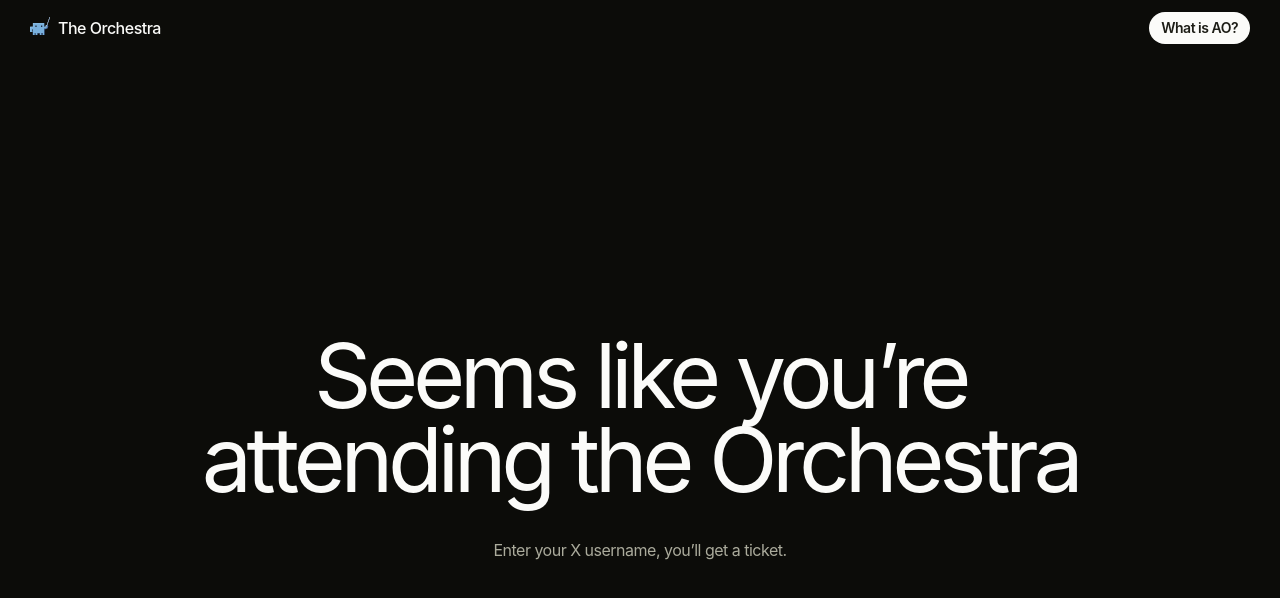
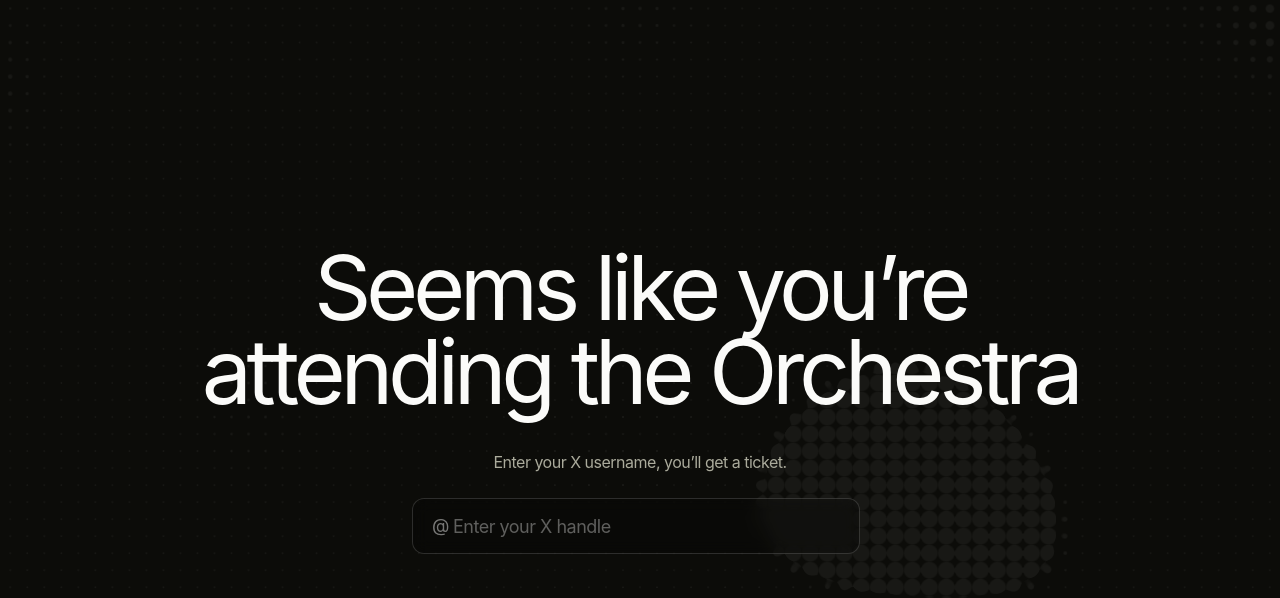
Before and after one commit to JAYATIAHUJA/ao-card-generator, a Next.js app: page / in a window 1280 px wide. Shown: the top 598 px of the page. Built offline with nearby package versions, Linux system fonts and the light colour scheme.

Commit message:
feat: add Orchestra card entry flow

```diff
--- a/package.json
+++ b/package.json
@@ -10,6 +10,7 @@
     "geist": "1.7.0",
     "lucide-react": "^0.563.0",
     "next": "16.2.11",
+    "ogl": "^1.0.11",
     "react": "19.2.3",
     "react-dom": "19.2.3"
   },
--- a/src/app/layout.tsx
+++ b/src/app/layout.tsx
@@ -1,10 +1,9 @@
 import type { Metadata } from "next";
 import { GeistSans } from "geist/font/sans";
 import "./globals.css";
-import { Header } from "../components/Header";
 
 export const metadata: Metadata = { title: "The Orchestra", description: "Show us what you're building.", icons: { icon: "/favicon.svg" } };
 
 export default function RootLayout({ children }: Readonly<{ children: React.ReactNode }>) {
-  return <html lang="en" className={GeistSans.variable}><body className="bg-[oklch(0.153_0.006_107.1)] font-sans tracking-[-0.5px] text-[oklch(0.988_0.003_106.5)]"><Header />{children}</body></html>;
+  return <html lang="en" className={GeistSans.variable}><body className="bg-[oklch(0.153_0.006_107.1)] font-sans tracking-[-0.5px] text-[oklch(0.988_0.003_106.5)]">{children}</body></html>;
 }
--- a/src/app/page.tsx
+++ b/src/app/page.tsx
@@ -1,14 +1,33 @@
+"use client";
+
+import { ChromaticWaves } from "../components/ChromaticWaves";
+import { ArrowRight } from "lucide-react";
+import { useState } from "react";
+
 export default function Home() {
+  const [handle, setHandle] = useState("");
+  const validHandle = /^[A-Za-z0-9_]{5,15}$/.test(handle) && !handle.toLowerCase().includes("admin");
+
   return (
-    <main className="min-h-[100dvh]">
-      <section className="mx-auto grid min-h-[100dvh] w-[calc(100%-2rem)] place-items-center text-center sm:w-[calc(100%-4rem)] lg:w-[calc(100%-60px)]">
-        <div className="w-full translate-y-12">
+    <main className="relative min-h-[100dvh] overflow-hidden">
+      <ChromaticWaves />
+      <section className="relative z-10 mx-auto grid min-h-[100dvh] w-[calc(100%-2rem)] place-items-center text-center sm:w-[calc(100%-4rem)] lg:w-[calc(100%-60px)]">
+        <div className="w-full">
           <h1 className="mx-auto w-full max-w-[1000px] text-balance text-center text-[clamp(42px,7vw,96px)] font-normal leading-[0.94] tracking-[-0.06em] text-[oklch(0.988_0.003_106.5)]">
             Seems like you’re attending the Orchestra
           </h1>
           <p className="mt-9 text-base font-normal leading-6 tracking-[-0.5px] text-[oklch(0.737_0.021_106.9)]">
             Enter your X username, you’ll get a ticket.
           </p>
+          <div className="mx-auto mt-6 flex h-14 w-fit max-w-full overflow-visible items-center gap-2 text-lg">
+            <div className="relative h-full w-[min(28rem,calc(100vw-2rem))] shrink-0">
+            <span className="pointer-events-none absolute inset-y-0 left-5 z-10 flex items-center text-white/45">@</span>
+            <input value={handle} onChange={(event) => setHandle(event.target.value.replace(/^@/, ""))} maxLength={15} aria-label="X username" autoCapitalize="none" autoCorrect="off" spellCheck={false} className="h-full w-full rounded-xl border border-white/15 bg-black/20 py-3 pl-10 pr-5 text-white outline-none backdrop-blur-sm placeholder:text-white/35 transition focus:border-white/35 focus:ring-2 focus:ring-white/25 focus:ring-offset-2 focus:ring-offset-[oklch(0.153_0.006_107.1)]" placeholder="Enter your X handle" />
+            </div>
+            <div className={`h-14 shrink-0 overflow-visible transition-[width] duration-300 ease-out ${validHandle ? "w-14" : "w-0"}`}>
+              <button type="button" aria-label="Continue" className={`grid h-14 w-14 place-items-center rounded-xl bg-[oklch(0.93_0.007_106.5)] text-[oklch(0.228_0.013_107.4)] transition-transform duration-300 ease-out hover:bg-white active:scale-95 ${validHandle ? "scale-100" : "scale-0"}`}><ArrowRight size={22} strokeWidth={1.8} /></button>
+            </div>
+          </div>
         </div>
       </section>
     </main>
--- /dev/null
+++ b/src/components/ChromaticWaves.tsx
@@ -0,0 +1,44 @@
+"use client";
+
+import { Camera, Mesh, Plane, Program, Renderer, RenderTarget } from "ogl";
+import { useEffect, useRef } from "react";
+
+const vertex = `#version 300 es
+in vec2 position; in vec2 uv; out vec2 vUv;
+void main(){vUv=uv;gl_Position=vec4(position,0.,1.);}`;
+
+const fragment = `#version 300 es
+precision mediump float;
+uniform float uTime; uniform vec2 uResolution; out vec4 color; in vec2 vUv;
+vec3 mod289(vec3 x){return x-floor(x*(1./289.))*289.;}
+vec4 mod289(vec4 x){return x-floor(x*(1./289.))*289.;}
+vec4 permute(vec4 x){return mod289(((x*34.)+1.)*x);}
+vec4 inv(vec4 r){return 1.79284291400159-.85373472095314*r;}
+float noise(vec3 v){const vec2 C=vec2(1./6.,1./3.);const vec4 D=vec4(0.,.5,1.,2.);vec3 i=floor(v+dot(v,C.yyy));vec3 x0=v-i+dot(i,C.xxx);vec3 g=step(x0.yzx,x0.xyz),l=1.-g;vec3 i1=min(g,l.zxy),i2=max(g,l.zxy);vec3 x1=x0-i1+C.xxx,x2=x0-i2+C.yyy,x3=x0-D.yyy;i=mod289(i);vec4 p=permute(permute(permute(i.z+vec4(0.,i1.z,i2.z,1.))+i.y+vec4(0.,i1.y,i2.y,1.))+i.x+vec4(0.,i1.x,i2.x,1.));vec3 ns=.142857*D.wyz-D.xzx;vec4 j=p-49.*floor(p*ns.z*ns.z),x_=floor(j*ns.z),y_=floor(j-7.*x_);vec4 x=x_*ns.x+ns.yyyy,y=y_*ns.x+ns.yyyy,h=1.-abs(x)-abs(y),b0=vec4(x.xy,y.xy),b1=vec4(x.zw,y.zw),s0=floor(b0)*2.+1.,s1=floor(b1)*2.+1.,sh=-step(h,vec4(0.)),a0=b0.xzyw+s0.xzyw*sh.xxyy,a1=b1.xzyw+s1.xzyw*sh.zzww;vec3 p0=vec3(a0.xy,h.x),p1=vec3(a0.zw,h.y),p2=vec3(a1.xy,h.z),p3=vec3(a1.zw,h.w);vec4 n=inv(vec4(dot(p0,p0),dot(p1,p1),dot(p2,p2),dot(p3,p3)));p0*=n.x;p1*=n.y;p2*=n.z;p3*=n.w;vec4 m=max(.6-vec4(dot(x0,x0),dot(x1,x1),dot(x2,x2),dot(x3,x3)),0.);m*=m;return 42.*dot(m*m,vec4(dot(p0,x0),dot(p1,x1),dot(p2,x2),dot(p3,x3)));}
+void main(){float a=uResolution.x/max(uResolution.y,1.);vec2 uv=(vUv-.5)*vec2(a,1.)+.5;float n=abs(noise(vec3(uv*1.8,uTime*.5)));float gridScale=47.;vec2 cell=fract(uv*gridScale)-.5;float radius=clamp(pow(n,7.)+0.1,0.,1.)*.5;float aa=fwidth(length(cell))+.002;float dotMask=1.-smoothstep(radius-aa,radius+aa,length(cell));color=vec4(vec3(1.),dotMask*.34);}`;
+
+export function ChromaticWaves() {
+  const ref = useRef<HTMLDivElement>(null);
+  useEffect(() => {
+    const el = ref.current;
+    if (!el) return;
+    const renderer = new Renderer({ dpr: Math.min(devicePixelRatio || 1, 2), alpha: true });
+    const gl = renderer.gl;
+    gl.canvas.style.display = "block";
+    gl.canvas.style.width = "100%";
+    gl.canvas.style.height = "100%";
+    el.appendChild(gl.canvas);
+    const camera = new Camera(gl, { near: 0.1, far: 100 });
+    camera.orthographic({ left: -1, right: 1, bottom: -1, top: 1, near: 0.1, far: 100 });
+    const target = new RenderTarget(gl);
+    const program = new Program(gl, { vertex, fragment, uniforms: { uTime: { value: 0 }, uResolution: { value: [1, 1] } } });
+    const mesh = new Mesh(gl, { geometry: new Plane(gl, { width: 2, height: 2 }), program });
+    let frame = 0;
+    const resize = () => { renderer.setSize(el.clientWidth, el.clientHeight); program.uniforms.uResolution.value = [gl.canvas.width, gl.canvas.height]; };
+    const observer = new ResizeObserver(resize); observer.observe(el); resize();
+    const tick = (time: number) => { program.uniforms.uTime.value = time * 0.001; renderer.render({ scene: mesh, camera, target }); renderer.render({ scene: mesh, camera }); frame = requestAnimationFrame(tick); };
+    frame = requestAnimationFrame(tick);
+    return () => { cancelAnimationFrame(frame); observer.disconnect(); gl.canvas.remove(); };
+  }, []);
+  return <div ref={ref} aria-hidden="true" className="pointer-events-none fixed inset-0 z-0 h-[100dvh] w-screen opacity-15" />;
+}
--- a/src/components/Header.tsx
+++ /dev/null
@@ -1,17 +0,0 @@
-import Link from "next/link";
-
-export function Header() {
-  return (
-    <header className="fixed inset-x-0 top-0 z-50 h-14">
-      <div className="mx-auto flex h-14 w-[calc(100%-2rem)] max-w-7xl items-center justify-between sm:w-[calc(100%-4rem)] lg:w-[calc(100%-60px)]">
-        <Link href="/" className="inline-flex items-center gap-2 text-base font-medium leading-none tracking-[-0.5px] text-[oklch(0.988_0.003_106.5)] no-underline">
-          <img src="/ao-logo.svg" alt="" width="20" height="20" className="size-5 shrink-0 -translate-y-0.5" />
-          <span>The Orchestra</span>
-        </Link>
-        <a href="https://aoagents.dev" target="_blank" rel="noreferrer" className="inline-flex h-8 items-center gap-2 whitespace-nowrap rounded-2xl bg-[oklch(0.988_0.003_106.5)] px-3 text-sm font-semibold tracking-[-0.5px] text-[oklch(0.228_0.013_107.4)] no-underline transition-opacity hover:opacity-90">
-          What is AO?
-        </a>
-      </div>
-    </header>
-  );
-}
```
Also changed, not shown: 1 other file (tests, documents, lock files or other folders).
